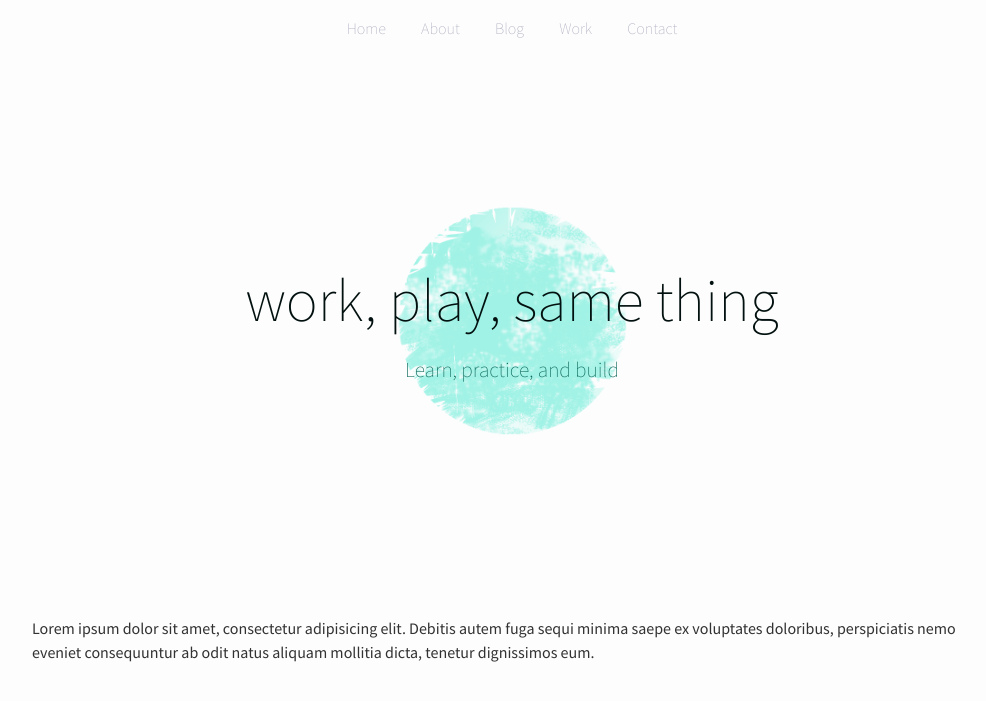
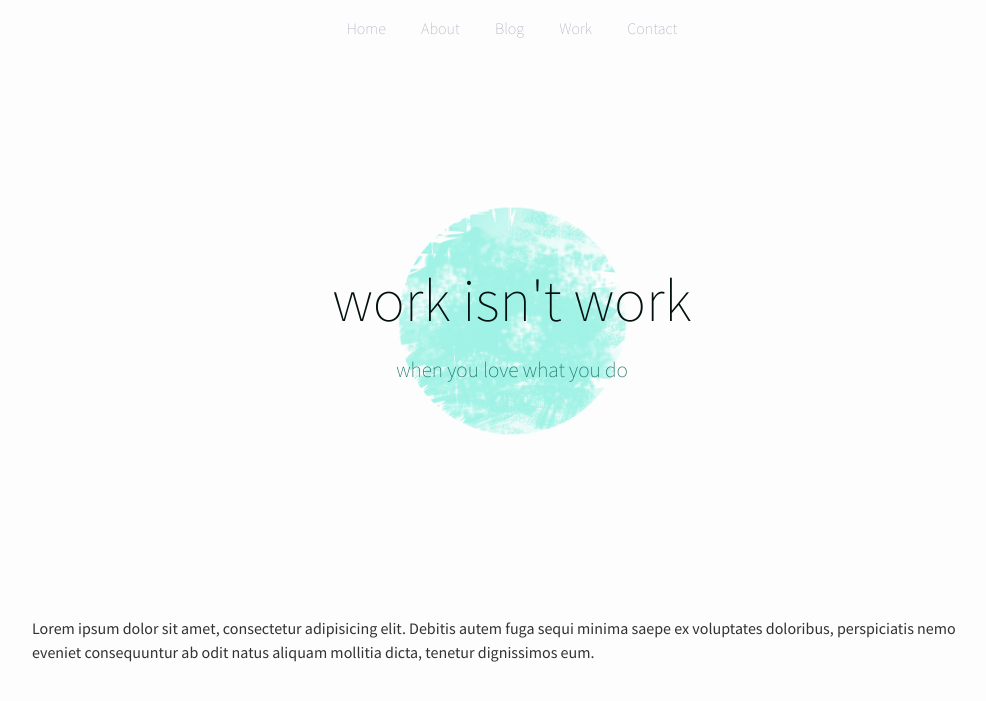
Before and after one commit to techtolentino/digital-card, a Jekyll site: the page built from work.md, in a window 1280 px wide. Shown: the top 701 px of the page, without its empty margins (128-1114 px from the left). Built offline with Jekyll 4.4.1, drawn with Linux system fonts in a browser that asks for light colours.

Commit message:
pages up

```diff
--- a/work.md
+++ b/work.md
@@ -1,7 +1,7 @@
 ---
 layout: page
-title: work, play, same thing
-subtitle: Learn, practice, and build
+title: work isn't work
+subtitle: when you love what you do
 ---
 
 Lorem ipsum dolor sit amet, consectetur adipisicing elit. Debitis autem fuga sequi minima saepe ex voluptates doloribus, perspiciatis nemo eveniet consequuntur ab odit natus aliquam mollitia dicta, tenetur dignissimos eum.
```
Also changed, not shown: about.md (+1 -1 lines), blog.md (+1 -1 lines).
